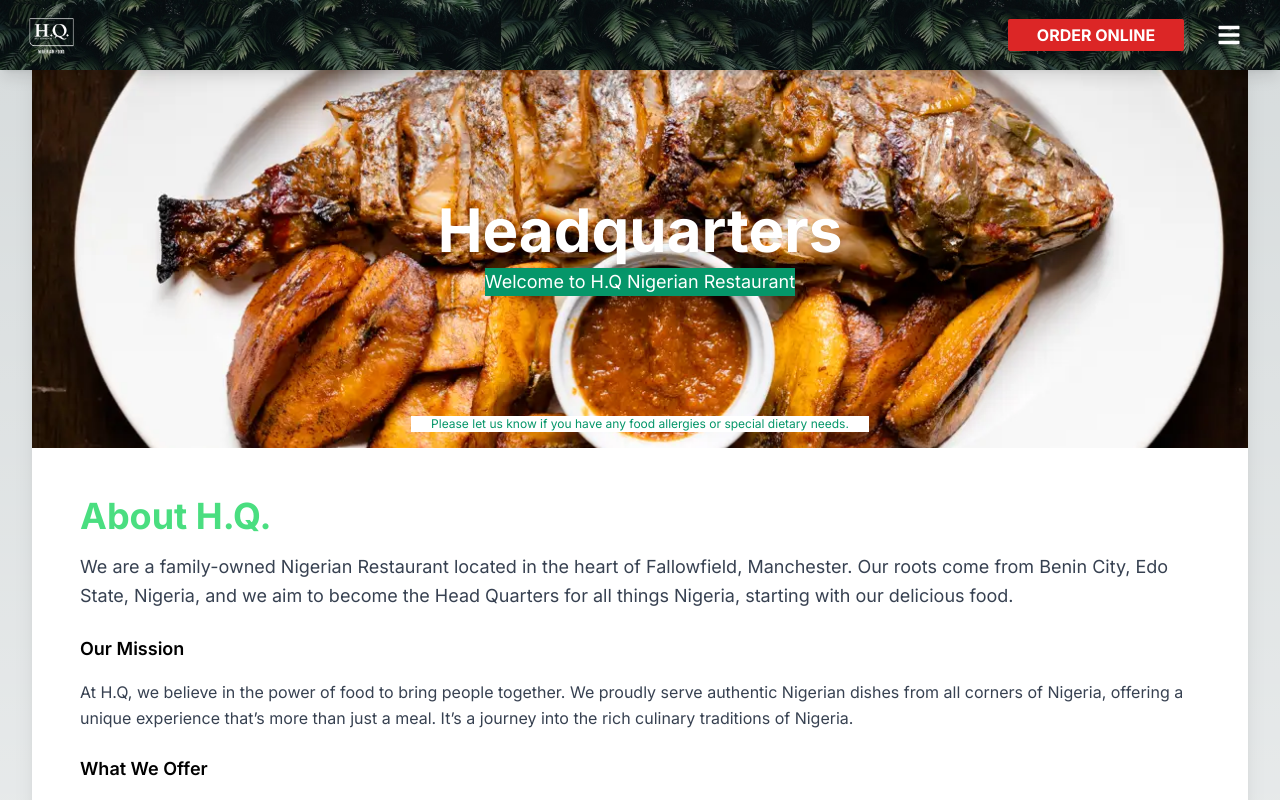
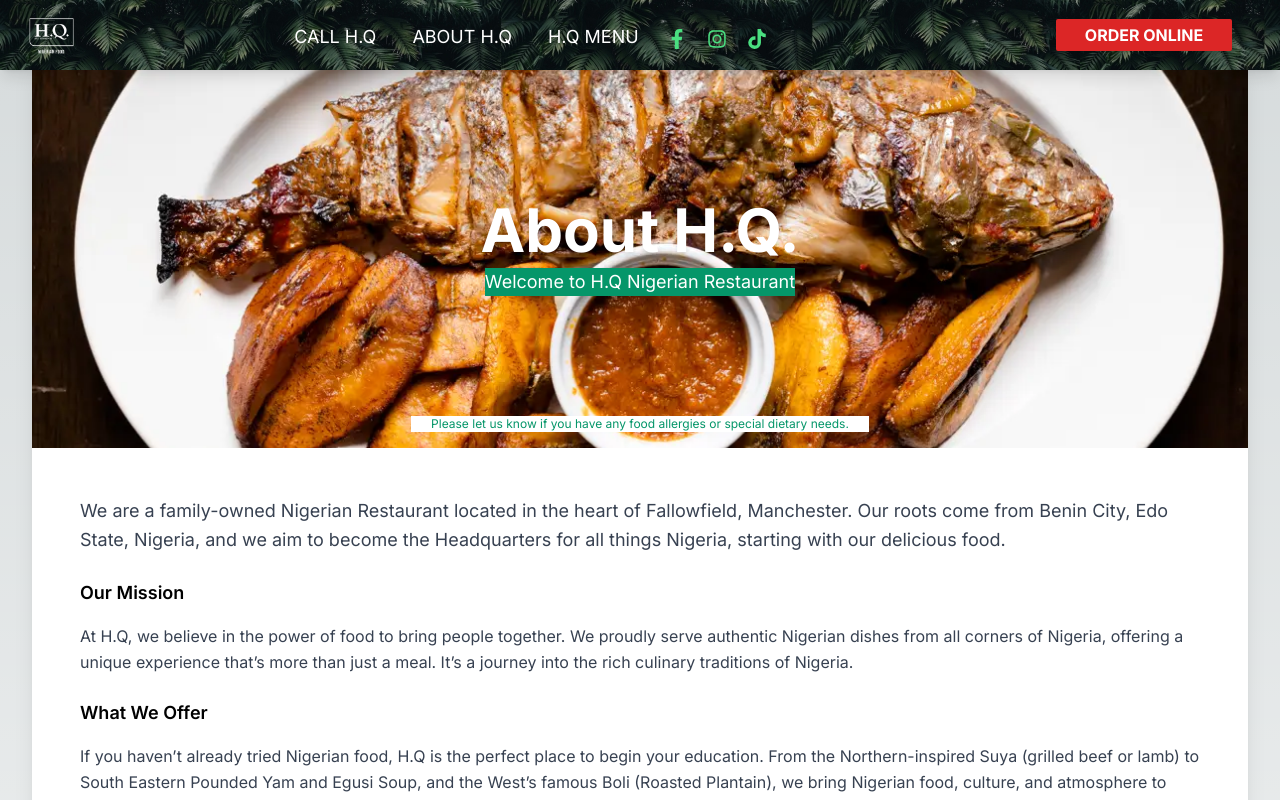
Before and after one commit to Joppaa-programming/hqmainfrontend, a Next.js app: page /about in a window 1280 px wide. Shown: the top 800 px of the page. Built offline with nearby package versions, Linux system fonts and the light colour scheme.

Commit message:
controls

```diff
--- a/src/app/about/page.jsx
+++ b/src/app/about/page.jsx
@@ -7,13 +7,13 @@
     <div className="min-h-screen  py-12">
       <div className="max-w-7xl mx-auto px-4 sm:px-6 lg:px-8">
         <div className="bg-white shadow-xl rounded-lg overflow-hidden">
-       <Reusehero title={"Headquarters"} parag={"Welcome to H.Q Nigerian Restaurant"}/>
+       <Reusehero title={"About H.Q."} parag={"Welcome to H.Q Nigerian Restaurant"}/>
 
           <div className="p-8 md:p-12">
         <div className="  w-full">
-            <h2 className="text-4xl font-bold text-green-400 mb-4">About H.Q.</h2>
+
             <p className="text-lg text-gray-700 mb-6 leading-relaxed">
-              We are a family-owned Nigerian Restaurant located in the heart of Fallowfield, Manchester. Our roots come from Benin City, Edo State, Nigeria, and we aim to become the Head Quarters for all things Nigeria, starting with our delicious food.
+              We are a family-owned Nigerian Restaurant located in the heart of Fallowfield, Manchester. Our roots come from Benin City, Edo State, Nigeria, and we aim to become the Headquarters for all things Nigeria, starting with our delicious food.
             </p>
 </div>
             <h3 className="text-lg font-semibold text-black mb-4">Our Mission</h3>
--- a/src/app/components/nav.jsx
+++ b/src/app/components/nav.jsx
@@ -29,9 +29,19 @@
             alt="Picture of the author"
           />
         </Link>
-        <Link href={orderlink} target="_blank" className=' bg-red-600 absolute font-bold right-24 w-44  uppercase text-center px-4 py-1 hover:text-lg rounded-sm'   > Order online</Link><div></div>
+        <div className=' pt-3 mb-2 justify-start text-center gap-5 items-center hidden md:flex'>
+        {menuItems.map(([text, url], i) => (
+            <Link onClick={handleNav} key={i} href={url} className='hover:text-green-400 focus:underline underline-offset-8 px-2 text-lg uppercase '> {text}</Link>))}
+            <div className=' pt-3 mb-2 justify-start text-center text-green-400 hidden md:flex'>
+                    <Link target="_blank" href={'https://www.facebook.com/hqmanchester'}><FaFacebookF className='text-xl mr-5' /></Link>
+                    <Link target="_blank" href={'https://www.instagram.com/hqmanchester/'}><FaInstagram className='text-xl mr-5 ' /></Link>
+                     <Link target="_blank" href={'https://www.tiktok.com/@hqmanchester/'}><FaTiktok  className='text-xl mr-5' /></Link>
+                    </div>
+</div>
+
+        <Link href={orderlink} target="_blank" className=' bg-red-600 absolute font-bold right-24 md:right-12 w-44  uppercase text-center px-4 py-1 hover:text-lg rounded-sm'   > Order online</Link><div></div>
         <div onClick={handleNav} className=' h-[55px] w-[55px]  items-center flex justify-center text-2xl  relative'>
-        {navbar == false ? <FaBars className='hover:text-green-500' /> : <FaWindowClose className='hover:text-red-500' /> }
+        {navbar == false ? <FaBars className='hover:text-green-500 md:hidden' /> : <FaWindowClose className='hover:text-red-500' /> }
         </div>
 
       </div>
--- a/src/app/components/videoPlayer.jsx
+++ b/src/app/components/videoPlayer.jsx
@@ -3,16 +3,16 @@
 export default function VideoPlayer() {
     return (
         <div className=" mt-[5px] md:mt-[-60px] flex gap-4 flex-row  overflow-x-scroll overflow-y-hidden px-4">
-             <video width="320px" height="720px" preload="auto" poster={"/foodvid.png"}  controls >
+             <video width="320px" height="720px" preload="auto" poster={"/foodvid.png"}   >
                 <source src="/video.webm" />
-                videoPlayer</video> <video width="320px" height="720px" preload="auto" poster={"/carvid.png"}  controls >
+                videoPlayer</video> <video width="320px" height="720px" preload="auto" poster={"/carvid.png"}   >
                 <source src="/hqvid.mp4" />
                 videoPlayer</video>
-            <video width="320px" height="720px" poster={"/visitvid.png"} preload="auto" controls >
+            <video width="320px" height="720px" poster={"/visitvid.png"} preload="auto"  >
                 <source src="/hqad.mp4" />
                 videoPlayer</video>
 
-            <video width="320px" height="720px" preload="auto" poster={"/shopvid.png"}  controls >
+            <video width="320px" height="720px" preload="auto" poster={"/shopvid.png"}   >
                 <source src="/restaurant.mp4" />
                 videoPlayer</video>
 
```
